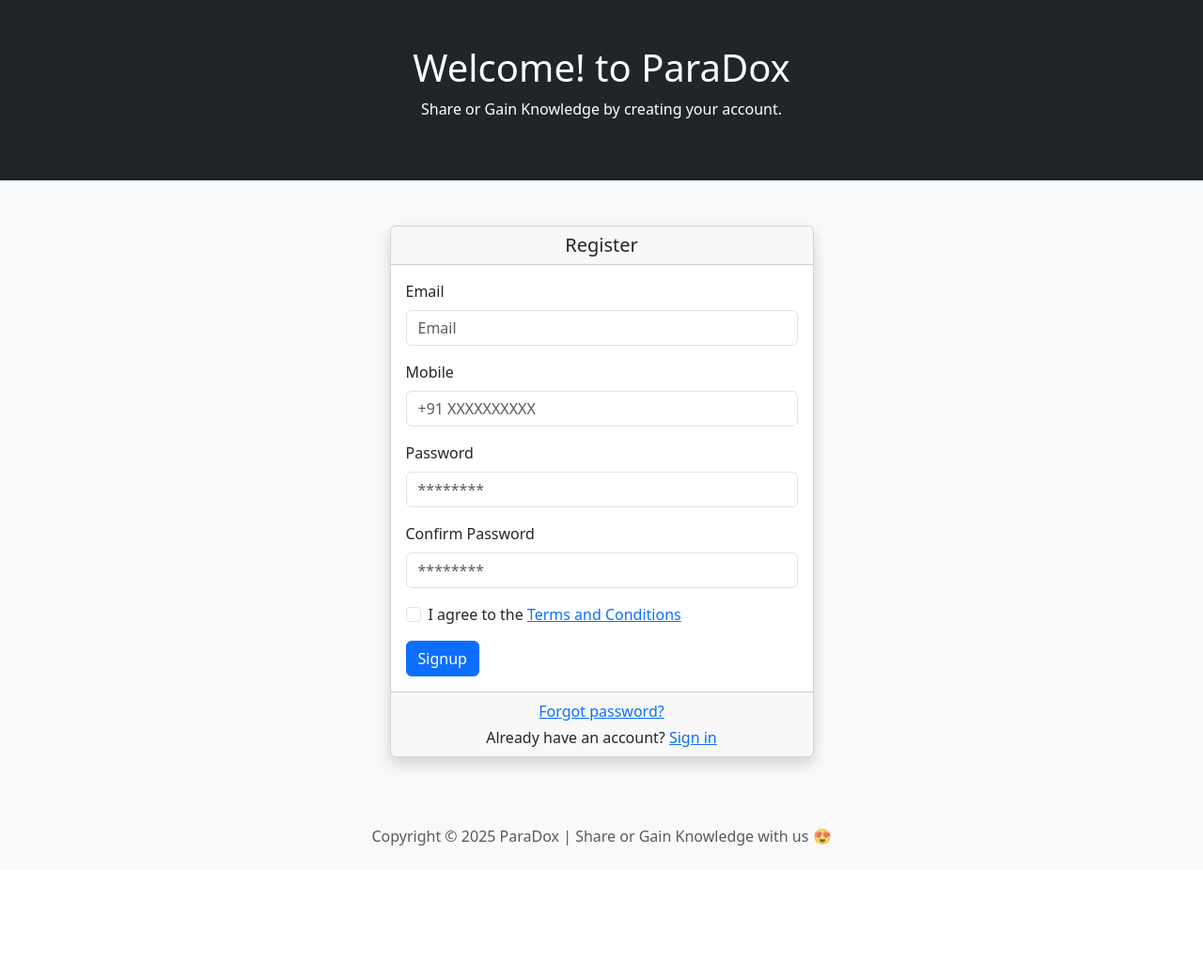
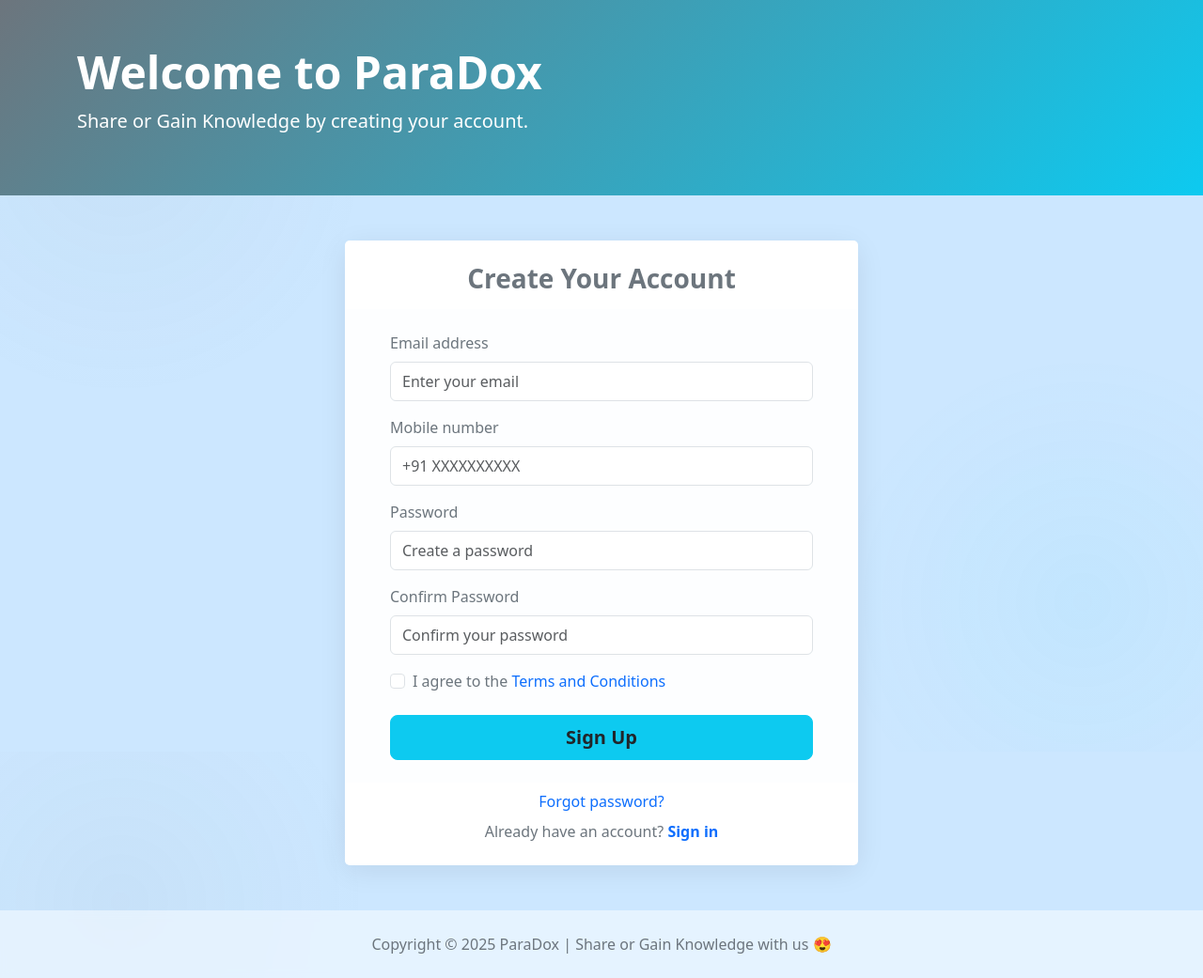
Before and after one commit to arthp1520/DalChawal, a Django app: page / in a window 1280 px wide. Shown: the whole page at 94% size. Before the commit the page ends 900 px from the top, so only its background shows below. Run offline with Django 5.2, Linux system fonts and the light colour scheme.

Commit message:
by harsh

```diff
--- a/apps/dashboard/templates/dashboard/sign_up.html
+++ b/apps/dashboard/templates/dashboard/sign_up.html
@@ -5,75 +5,100 @@
 <head>
   <meta charset="utf-8" />
   <meta name="viewport" content="width=device-width, initial-scale=1, shrink-to-fit=no">
-  <link rel="apple-touch-icon" sizes="76x76" href="{% static 'dashboard/assets/img/apple-icon.png' %}">
   <link rel="icon" type="image/png" href="{% static 'dashboard/assets/img/favicon.png' %}">
   <title>ParaDox - Sign Up</title>
 
   <!-- Bootstrap CSS -->
   <link href="https://cdn.jsdelivr.net/npm/bootstrap@5.3.3/dist/css/bootstrap.min.css" rel="stylesheet">
-
-  <!-- Argon CSS (optional) -->
-  <link id="pagestyle" href="{% static 'dashboard/assets/css/argon-dashboard.css' %}" rel="stylesheet" />
+  <style>
+    body {
+      background-color: #cce7ff; /* AliceBlue background */
+      background-image:
+        radial-gradient(circle at 10% 20%, rgba(108, 117, 125, 0.05) 0%, transparent 20%),
+        radial-gradient(circle at 90% 80%, rgba(13, 202, 240, 0.05) 0%, transparent 20%);
+      background-attachment: fixed;
+    }
+    .header-bg {
+      background: linear-gradient(135deg, #6c757d 0%, #0dcaf0 100%);
+    }
+    .btn-primary-custom {
+      background-color: #0dcaf0;
+      border-color: #0dcaf0;
+    }
+    .btn-primary-custom:hover {
+      background-color: #0ba8d9;
+      border-color: #0ba8d9;
+    }
+    .card-custom {
+      border: none;
+      border-radius: 12px;
+      box-shadow: 0 6px 30px rgba(0, 0, 0, 0.08);
+      background-color: rgba(255, 255, 255, 0.95);
+      backdrop-filter: blur(5px);
+    }
+    .form-control:focus {
+      border-color: #000000;
+      box-shadow: 0 0 0 0.25rem rgba(13, 202, 240, 0.25);
+    }
+    .footer-bg {
+      background-color: rgba(240, 248, 255, 0.7);
+      backdrop-filter: blur(5px);
+    }
+  </style>
 </head>
 
-<body class="bg-light">
+<body>
   <main class="main-content mt-0">
-    <div class="bg-dark text-white py-5 text-center">
+    <div class="header-bg text-white py-5">
       <div class="container">
-        <h1>Welcome! to ParaDox</h1>
-        <p>Share or Gain Knowledge by creating your account.</p>
+        <h1 class="display-5 fw-bold">Welcome to ParaDox</h1>
+        <p class="lead">Share or Gain Knowledge by creating your account.</p>
       </div>
     </div>
 
     <div class="container">
       <div class="row justify-content-center my-5">
-        <div class="col-md-6 col-lg-5">
-          <div class="card shadow">
-            <div class="card-header text-center">
-              <h5 class="mb-0">Register</h5>
+        <div class="col-md-8 col-lg-6">
+          <div class="card card-custom">
+            <div class="card-header bg-white border-0 text-center pt-4">
+              <h3 class="fw-bold text-secondary">Create Your Account</h3>
             </div>
-            <div class="card-body">
+            <div class="card-body px-5 py-4">
               <form method="post" action="{% url 'sign_up' %}">
                 {% csrf_token %}
                 <div class="mb-3">
-                  <label class="form-label">Email</label>
-                  <input type="email" class="form-control" placeholder="Email" name="email" required>
+                  <label class="form-label text-secondary">Email address</label>
+                  <input type="email" class="form-control py-2" placeholder="Enter your email" name="email" required>
                 </div>
                 <div class="mb-3">
-                  <label class="form-label">Mobile</label>
-                  <input type="text" class="form-control" placeholder="+91 XXXXXXXXXX" name="mobile" required>
+                  <label class="form-label text-secondary">Mobile number</label>
+                  <input type="text" class="form-control py-2" placeholder="+91 XXXXXXXXXX" name="mobile" required>
                 </div>
                 <div class="mb-3">
-                  <label class="form-label">Password</label>
-                  <input type="password" class="form-control" placeholder="********" name="password" required>
+                  <label class="form-label text-secondary">Password</label>
+                  <input type="password" class="form-control py-2" placeholder="Create a password" name="password" required>
                 </div>
                 <div class="mb-3">
-                  <label class="form-label">Confirm Password</label>
-                  <input type="password" class="form-control" placeholder="********" name="confirm_password" required>
+                  <label class="form-label text-secondary">Confirm Password</label>
+                  <input type="password" class="form-control py-2" placeholder="Confirm your password" name="confirm_password" required>
                 </div>
-                <div class="form-check mb-3">
+                <div class="form-check mb-4">
                   <input class="form-check-input" type="checkbox" id="termsCheck" required>
-                  <label class="form-check-label" for="termsCheck">
-                    I agree to the <a href="#">Terms and Conditions</a>
+                  <label class="form-check-label text-secondary" for="termsCheck">
+                    I agree to the <a href="#" class="text-decoration-none">Terms and Conditions</a>
                   </label>
                 </div>
-                <!-- <div class="d-grid">
-                  <button type="submit" class="btn btn-primary">Sign Up</button>
+                <div class="d-grid gap-2">
+                  <button type="submit" class="btn btn-primary-custom btn-lg py-2 fw-bold">Sign Up</button>
                 </div>
-                 --->
-                <!-- <button type="submit" value="" class="btn btn-primary">Signup</button> -->
-
-
-                <button type="submit" class="btn btn-primary">Signup</button>
-
               </form>
             </div>
-            <div class="card-footer text-center">
-              <p class="mb-1">
-                <a href="{% url 'forgot_password' %}">Forgot password?</a>
+            <div class="card-footer bg-white border-0 text-center pb-4">
+              <p class="text-secondary mb-2">
+                <a href="{% url 'forgot_password' %}" class="text-decoration-none">Forgot password?</a>
               </p>
-              <p class="mb-0">
-                Already have an account? <a href="{% url 'sign_in' %}">Sign in</a>
+              <p class="text-secondary mb-0">
+                Already have an account? <a href="{% url 'sign_in' %}" class="text-decoration-none fw-bold">Sign in</a>
               </p>
             </div>
           </div>
@@ -82,7 +107,7 @@
     </div>
   </main>
 
-  <footer class="text-center text-muted py-4">
+  <footer class="footer-bg text-center text-secondary py-4">
     <div class="container">
       <p class="mb-0">Copyright ©
         <script>document.write(new Date().getFullYear())</script>
--- a/apps/dashboard/urls.py
+++ b/apps/dashboard/urls.py
@@ -1,3 +1,40 @@
+# # from django.urls import path
+# # from .views import *
+
+# # urlpatterns = [
+# #     path('', 'view.index'),
+# # # ]
+
+# # from django.urls import path
+# # from . import views
+# # # from .views import *
+
+# # urlpatterns = [
+# #     path('', views.insert,name='insert'),  #  Call the index view function
+# #     path('show/', views.show,name='show'),  #  Call the index view function
+# # ]
+
+# from django.urls import path
+# # from .views import *
+# from . import views
+
+# urlpatterns = [
+#     # path('', views.sign_in, name='sign_in'),
+#     path('sign-in/', views.sign_in, name='sign_in'),
+#     path('', views.sign_up, name='sign_up'),
+#     path('forgot-password/', views.forgot_password, name='forgot_password'),
+#     path('index/', views.index, name='index'),
+#     path('show/', views.show, name='show'),
+#     path('insert/', views.insert, name='insert'),
+#     path('update-post/<int:post_id>', views.update_post, name='update_post'),
+#     path('delete-post/<int:post_id>', views.delete_post, name='delete_post'),
+#     path('profile/', views.profile, name='profile'),
+#     path('profile/edit_profile/', views.edit_profile, name='edit_profile'),
+
+
+# ]
+
+
 # from django.urls import path
 # from .views import *
 
@@ -30,6 +67,7 @@ urlpatterns = [
     path('delete-post/<int:post_id>', views.delete_post, name='delete_post'),
     path('profile/', views.profile, name='profile'),
     path('profile/edit_profile/', views.edit_profile, name='edit_profile'),
+    path('email_verify/', views.email_verify, name='email_verify'),
 
 
 ]
--- a/apps/dashboard/views.py
+++ b/apps/dashboard/views.py
@@ -26,11 +26,11 @@ from django.contrib.auth.hashers import check_password
 
 def sign_in(request):
     if request.method == 'POST':
-        email = request.POST.get('email')
+        email_ = request.POST.get('email')
         password = request.POST.get('password')
 
         try:
-            user = User.objects.get(email=email)
+            user = User.objects.get(email=email_)
         except User.DoesNotExist:
             print("User does not exist")
             return redirect('sign_in')
@@ -45,19 +45,17 @@ def sign_in(request):
         else:
             print("Wrong password")
             return redirect('sign_in')
-
+    #return redirect('index')
     return render(request, 'dashboard/sign_in.html')
-
-
 
 
 
 def sign_up(request):
     if request.method == 'POST':
-        email_ = request.POST.gets('email')
-        mobile_ = request.POST.get('mobile')
-        password_ = request.POST.ge('password')
-        confirm_password_ = request.POST.get('confirm_password')
+        email_ = request.POST['email']
+        mobile_ = request.POST['mobile']
+        password_ = request.POST['password']
+        confirm_password_ = request.POST['confirm_password']
 
         if User.objects.filter(email=email_).exists():
             messages.error(request, "Email already exists")
@@ -75,9 +73,9 @@ def sign_up(request):
             messages.error(request, "Passwords do not match")
             return redirect('sign_up')
 
-        is_valid, message = is_valid_password(password_, message)
+        is_valid = is_valid_password(password_)
         if not is_valid:
-            messages.error(request, message)
+            messages.error(request,"not valid pass")
             return redirect('sign_up')
 
         otp_ = random.randint(111111, 999999)
@@ -97,83 +95,23 @@ def sign_up(request):
 
         if send_mail(subject, message, from_email, recipient_list):
             print("Email Sent")
-            user.save()  # ✅ FIXED
-            context = {
-                'email': email_
-            }
-            return redirect(request, 'dashboard/email_verify.html', context)
-
-        messages.success(request, "Account created successfully. Please sign in.")
-        return redirect('email_verify')
-
-    return render(request, 'dashboard/sign_up.html')
-def sign_up(request):
-    if request.method == 'POST':
-        email_ = request.POST.get('email')
-        #
-        mobile_ = request.POST.get('mobile')
-
-        password_ = request.POST.get('password')
-        confirm_password_ = request.POST.get('confirm_password')
-
-        if User.objects.filter(email=email_).exists():
-            messages.error(request, "Email already exists")
-            return redirect('sign_up')
-
-        if not is_valid_mobile_number(mobile_):
-            messages.error(request, "Invalid mobile number")
-            return redirect('sign_up')
-
-        if User.objects.filter(mobile=mobile_).exists():
-            messages.error(request, "Mobile already exists")
-            return redirect('sign_up')
-
-        if password_ != confirm_password_:
-            messages.error(request, "Passwords do not match")
-            return redirect('sign_up')
-
-        is_valid = is_valid_password(password_)
-        if not is_valid:
-            messages.error(request, message)
-            return redirect('sign_up')
-
-        otp_ = random.randint(111111, 999999)
-
-        user = User(
-            email=email_,
-            mobile=mobile_,
-            password=make_password(password_),
-            otp=otp_,
-            is_active=False  # False until OTP verified
-        )
-        subject = "Email Confirmation mail | ParaDox"
-        message = f"OTP | {otp_}"
-        from_email = settings.EMAIL_HOST_USER
-        recipient_list = [email_]
-
-        if send_mail(subject, message, from_email, recipient_list):
-            print("Email  Sent")
             user.save()
             context = {
                 'email': email_
             }
-            return render(request, 'dashboard/email_verify.html', context)
-
-        messages.success(request, "Account created successfully. Please sign in.")
-        return redirect('email_verify')
+            return render(request,'dashboard/email_verify.html', context)
+            # return redirect(f"/email_verify/&email={user.email}")
 
     return render(request, 'dashboard/sign_up.html')
+
 
 def email_verify(request):
     if request.method == 'POST':
         email_ = request.POST['email']
         otp_ = request.POST['otp']
 
-        try:
-            user = User.objects.get(email=email_)
-        except User.DoesNotExist:
-            messages.error(request, "User not found.")
-            return redirect('sign_up')
+        user = User.objects.get(email=email_)
+
 
         if str(otp_) != str(user.otp):
             messages.error(request, "Invalid OTP")
@@ -184,7 +122,7 @@ def email_verify(request):
         messages.success(request, "Email verified! Please log in.")
         return redirect('sign_in')
 
-    # 👇 This line is needed for initial page load (GET request)
+    #  This line is needed for initial page load (GET request)
     return render(request, 'dashboard/email_verify.html')
 
 def forgot_password(request):
@@ -256,3 +194,65 @@ def edit_profile(request):
         return redirect('profile')
 
     return render(request, 'dashboard/edit_profile.html')
+
+
+
+
+
+
+
+# def sign_up(request):
+#     if request.method == 'POST':
+#         email_ = request.POST.get('email')
+#         # #         mobile_ = request.POST.get('mobile')
+
+#         password_ = request.POST.get('password')
+#         confirm_password_ = request.POST.get('confirm_password')
+
+#         if User.objects.filter(email=email_).exists():
+#             messages.error(request, "Email already exists")
+#             return redirect('sign_up')
+
+#         if not is_valid_mobile_number(mobile_):
+#             messages.error(request, "Invalid mobile number")
+#             return redirect('sign_up')
+
+#         if User.objects.filter(mobile=mobile_).exists():
+#             messages.error(request, "Mobile already exists")
+#             return redirect('sign_up')
+
+#         if password_ != confirm_password_:
+#             messages.error(request, "Passwords do not match")
+#             return redirect('sign_up')
+
+#         is_valid = is_valid_password(password_)
+#         if not is_valid:
+#             messages.error(request, message)
+#             return redirect('sign_up')
+
+#         otp_ = random.randint(111111, 999999)
+
+#         user = User(
+#             email=email_,
+#             mobile=mobile_,
+#             password=make_password(password_),
+#             otp=otp_,
+#             is_active=False  # False until OTP verified
+#         )
+#         subject = "Email Confirmation mail | ParaDox "
+#         message = f"OTP | {otp_}"
+#         from_email = settings.EMAIL_HOST_USER
+#         recipient_list = [email_]
+
+#         if send_mail(subject, message, from_email, recipient_list):
+#             print("Email  Sent")
+#             user.save()
+#             context = {
+#                 'email': email_
+#             }
+#             return render(request, 'dashboard/email_verify.html', context)
+
+#         messages.success(request, "Account created successfully. Please sign in.")
+#         return redirect('email_verify')
+
+#     return render(request, 'dashboard/sign_up.html')
```
Also changed, not shown: apps/dashboard/models.py (+23 -1 lines), apps/dashboard/templates/dashboard/email_verify.html (+30 -8 lines), apps/dashboard/templates/dashboard/sign_in.html (+34 -21 lines), CRUDDB.DB, apps/dashboard/migrations/0011_alter_user_mobile.py (added), apps/dashboard/static/images/sign_up.jpg (added), apps/dashboard/templates/dashboard/profile.html (line endings or trailing spaces).
